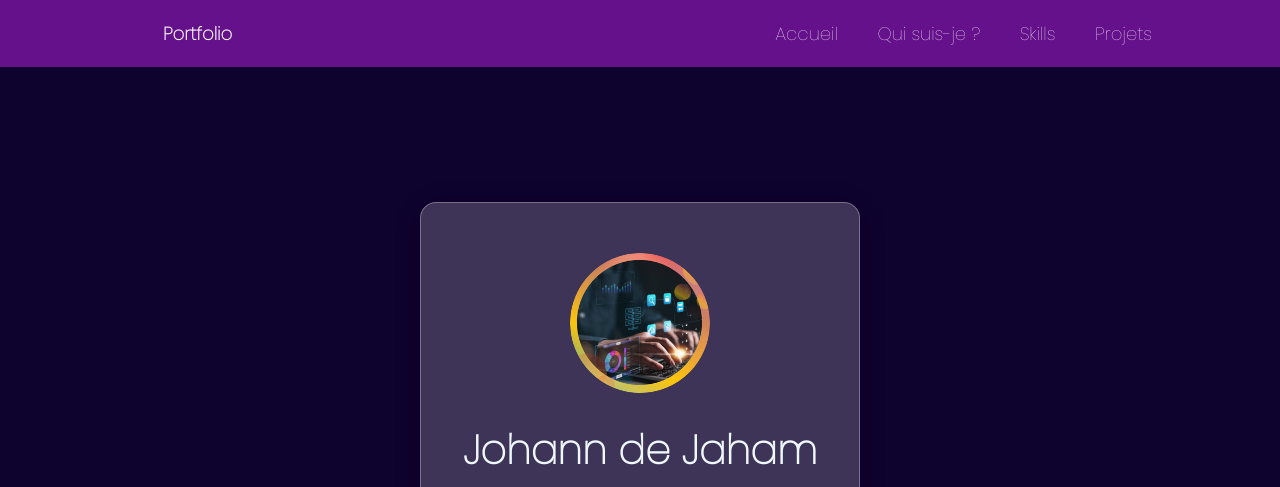
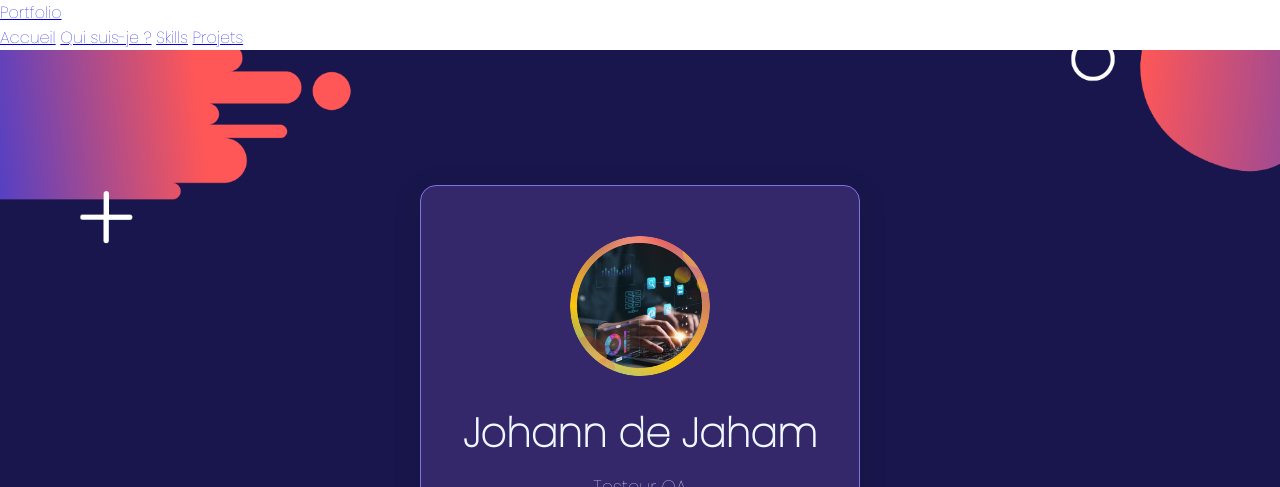
Before and after one commit to johanndejaham/Portfolio, a plain HTML site: page index.html in a window 1280 px wide. Shown: the top 487 px of the page. Drawn offline with Linux system fonts and the light colour scheme.

Commit message:
navbar deleted

```diff
--- a/style.css
+++ b/style.css
@@ -5,39 +5,11 @@
     font-family: 'Poppins', sans-serif;
 }
 
-.header{
-    top: 0;
-    left: 0;
-    width: 100%;
-    padding: 20px 10%;
-    background: rgb(101, 17, 139);
-    display: flex;
-    justify-content: space-between;
-    align-items: center;
-    z-index: 100;
-}
-
-.header a{
-    font-size: 18px;
-    color: #fff;
-    text-decoration: none;
-    font-weight: 800;
-    margin-left: 35px;
-}
-
-.navbar a{
-    font-size: 18px;
-    color: #fff;
-    text-decoration: none;
-    font-weight: 500;
-    margin-left: 35px;
-
-}
-
 .container{
     width: 100%;
     height: 100vh;
-    background: #0e022e;
+    background-image: url(Media/bg3.png);
+    background-size: cover;
     display: flex;
     align-items: center;
     justify-content: center;
@@ -48,8 +20,8 @@
     color: aliceblue;
     text-align: center;
     padding: 50px 35px;
-    border: 1px solid rgb(255, 255, 255, 0.3);
-    background: rgba(255, 255, 255, 0.2);
+    border: 1px solid rgb(125, 118, 219);
+    background: rgba(159, 116, 228, 0.2);
     border-radius: 16px;
     box-shadow: 0 4px 30px rgba(0, 0, 0, 0.1);
     backdrop-filter: blur(5px);
```
